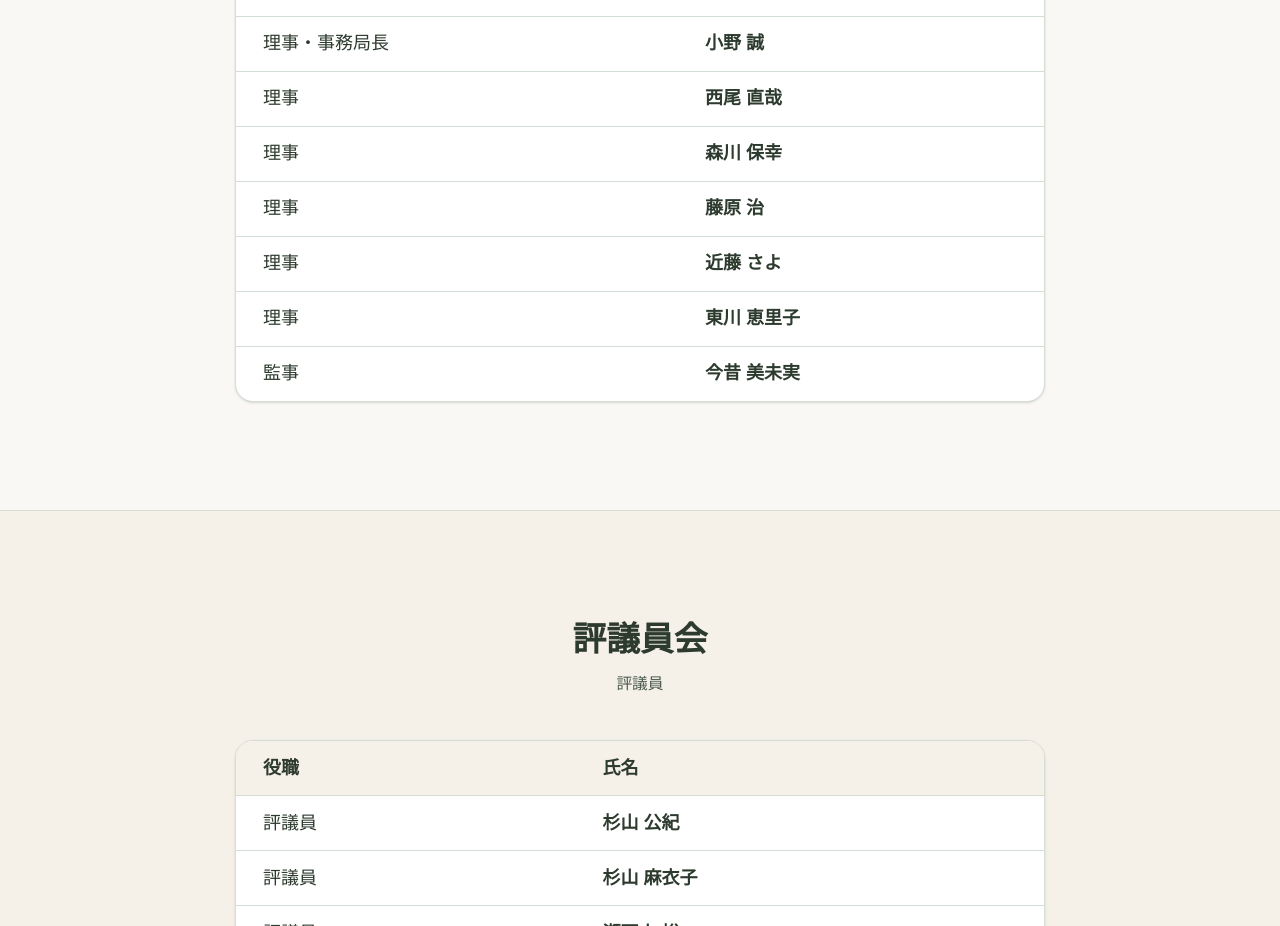
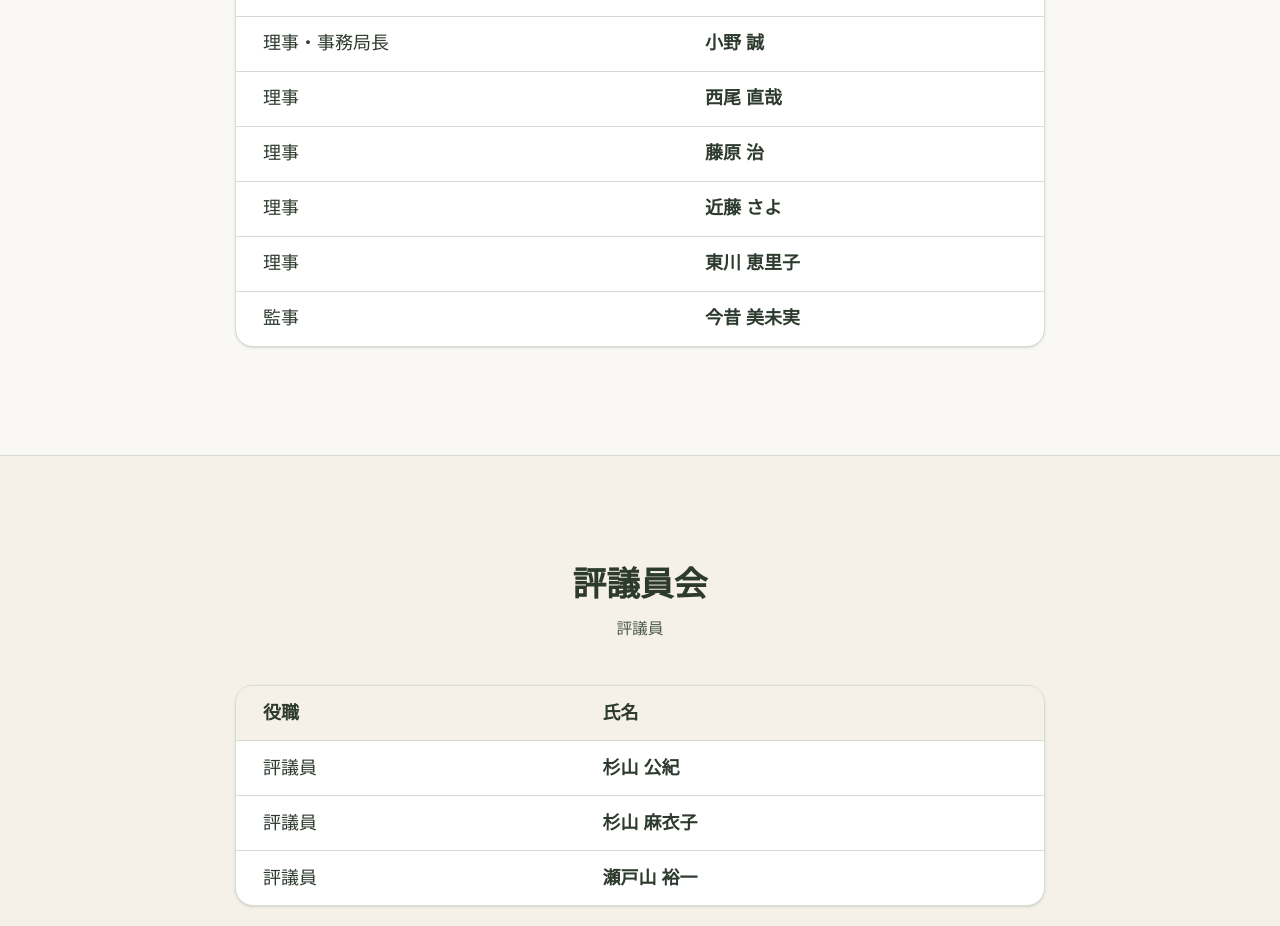
Before and after one commit to haitakamak-cmyk/earth-savers-web, a Next.js app: page /members in a window 1280 px wide. Shown: the part 780-1706 px from the top of the page. Built offline with nearby package versions, Linux system fonts and the light colour scheme; a web font is replaced by a local one.

Commit message:
chore: earth-savers-web の未コミット変更をまとめて反映

```diff
--- a/src/app/members/page.tsx
+++ b/src/app/members/page.tsx
@@ -12,7 +12,6 @@ const boardRows: { role: string; name: string }[] = [
   { role: "代表理事", name: "杉山 孔太" },
   { role: "理事・事務局長", name: "小野 誠" },
   { role: "理事", name: "西尾 直哉" },
-  { role: "理事", name: "森川 保幸" },
   { role: "理事", name: "藤原 治" },
   { role: "理事", name: "近藤 さよ" },
   { role: "理事", name: "東川 恵里子" },
```
